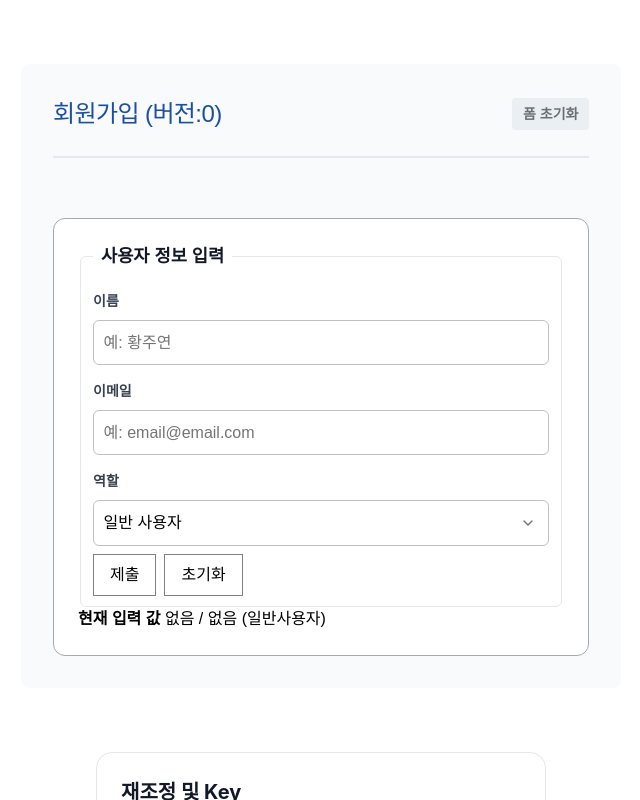
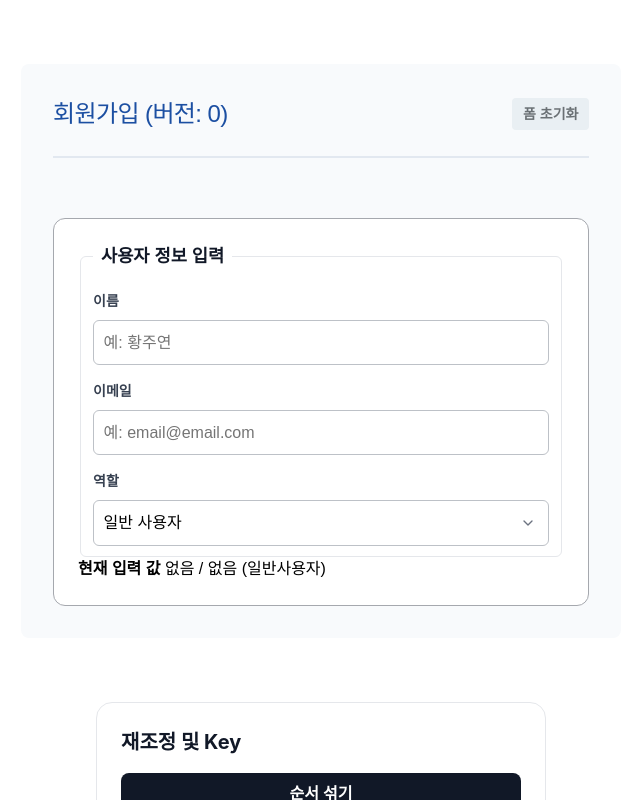
Before and after one commit to songha-5/learn-react, a React (Vite) app in the folder 03-렌더링-원리-불변성/: page / in a window 1280 px wide. Shown: the top 800 px of the page, without its empty margins (319-959 px from the left). Built offline with nearby package versions, Linux system fonts and the light colour scheme.

Commit message:
학습: 부모에서 key를 통해 자식요소를 재 랜더(바뀐부분만 재랜더)

```diff
--- a/03-렌더링-원리-불변성/src/practices/StateInitialization/UserForm/index.tsx
+++ b/03-렌더링-원리-불변성/src/practices/StateInitialization/UserForm/index.tsx
@@ -74,6 +74,7 @@ export default function UserForm() {
         </div>
 
         <div role='group'
+          hidden
           style={{marginBlockStart: 8, display: 'flex', gap: 8}}
         >
           <button type='submit'>제출</button>
--- a/03-렌더링-원리-불변성/src/practices/StateInitialization/index.tsx
+++ b/03-렌더링-원리-불변성/src/practices/StateInitialization/index.tsx
@@ -1,17 +1,28 @@
+import { useState } from 'react'
 import S from './style.module.css'
 import UserForm from './UserForm'
 
+// 컴포넌트 인스턴스는 key를 기반으로 갱신되고 재사용됩니다.
+// 인스턴스 = 설계도를 기반으로 생성된 객체
+// 갱신 = 업데이트
+
 export default function StateInitialization() {
+  const [version, setVersion] = useState(0)
+
   return (
     <div className={S.container}>
       <header className={S.header}>
-        <h2>회원가입 (버전:0)</h2>
-        <button type='button' className={S.resetButton}>
+        <h2>회원가입 (버전: {version})</h2>
+        <button
+          type="button"
+          className={S.resetButton}
+          onClick={() => setVersion(version + 1)}
+        >
           폼 초기화
         </button>
       </header>
 
-      <UserForm />
+      <UserForm key={version} />
     </div>
   )
 }
```
